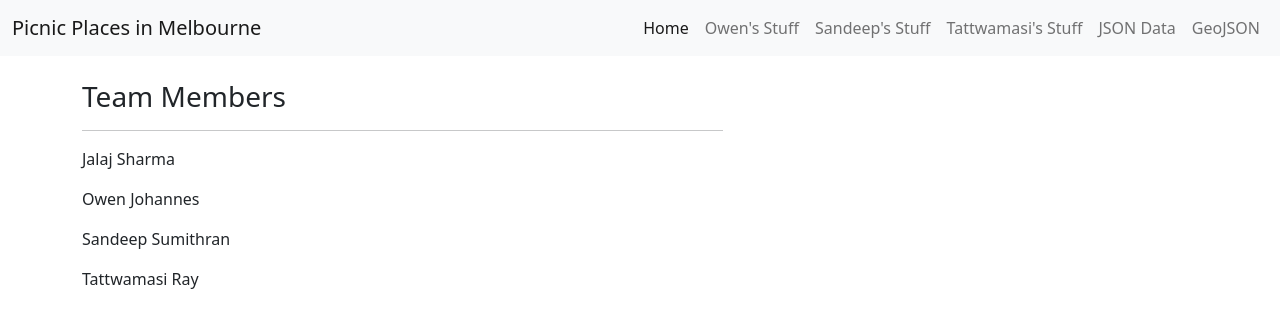
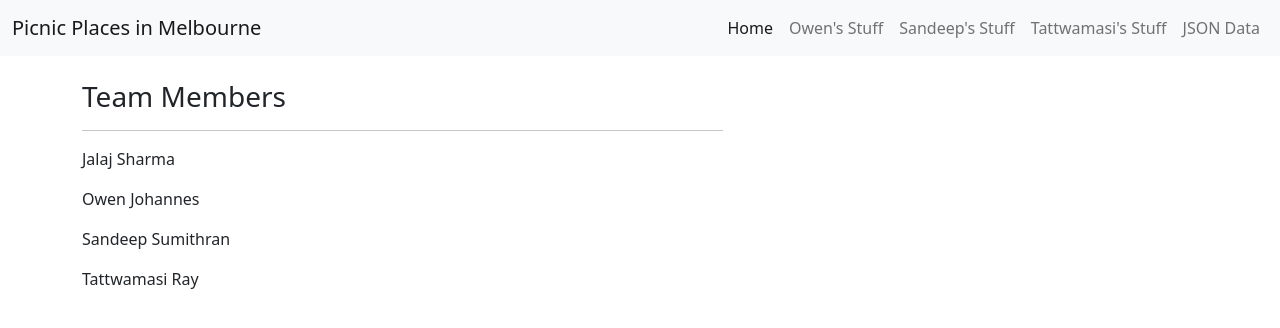
Before and after one commit to j13s3/Group2_Project3_DataAnalytics, a Flask app: page / in a window 1280 px wide. Shown: the top 328 px of the page. Run offline with Flask 3, Linux system fonts and the light colour scheme.

Commit message:
Fixing typos 3

```diff
--- a/app.py
+++ b/app.py
@@ -64,12 +64,6 @@ def get_data():
     session.close()
     return jsonify(json_data)
 
-@app.route("/api/geojson", methods = ['GET', 'POST'])
-def geojson():
-    data_path = "Data/picnic-settings.json"
-    data_geojson = json.load(open(data_path))
-    return jsonify(data_geojson)
-
 # Required to run the app
 if __name__ == "__main__":
     app.run(debug=True)
--- a/templates/index.html
+++ b/templates/index.html
@@ -47,10 +47,6 @@
           <a class="nav-link" href="/api/json_data">JSON Data</a>
         </li>
 
-        <li class="nav-item">
-          <a class="nav-link" href="/api/geojson">GeoJSON</a>
-        </li>
-
       </ul>
 
     </div>
```
